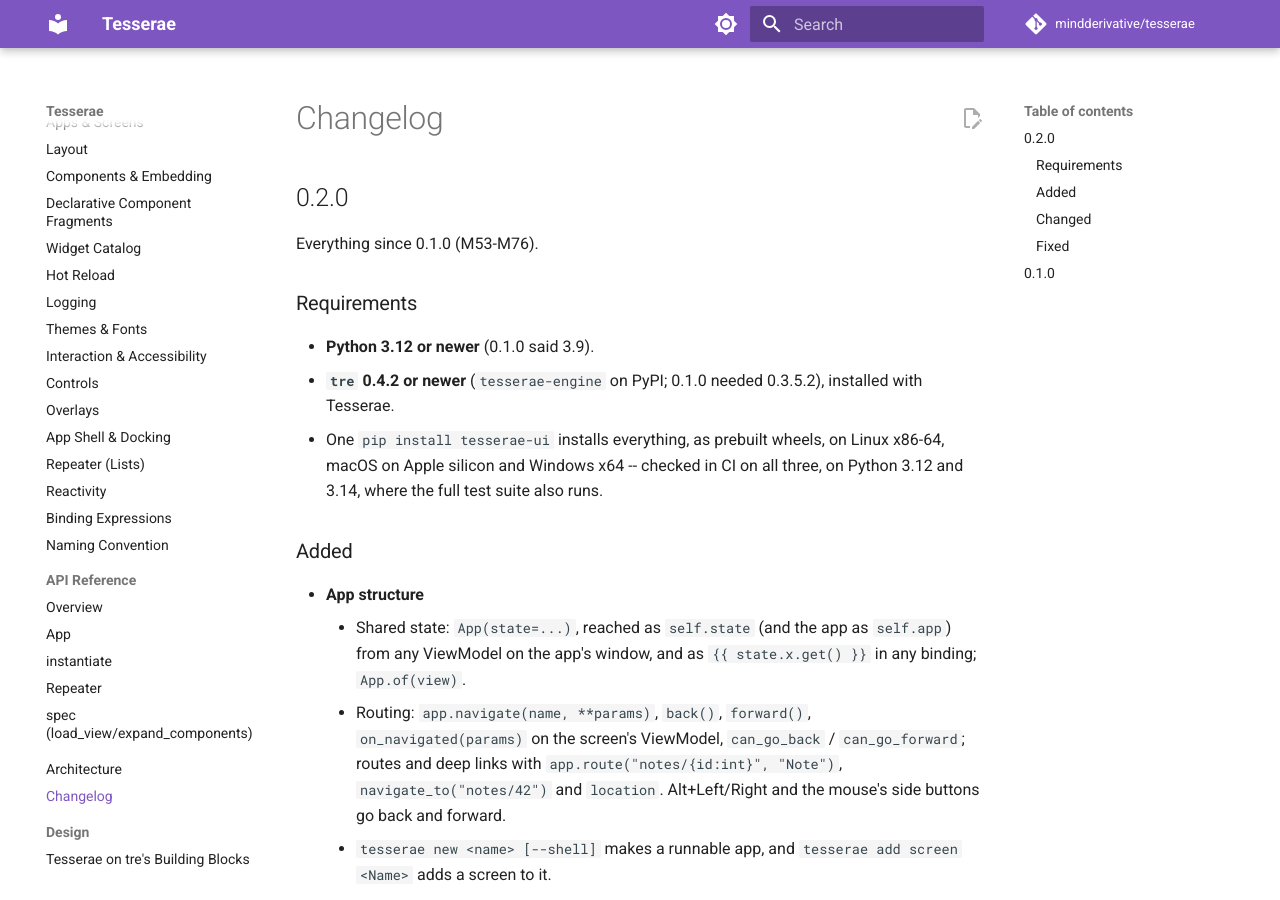
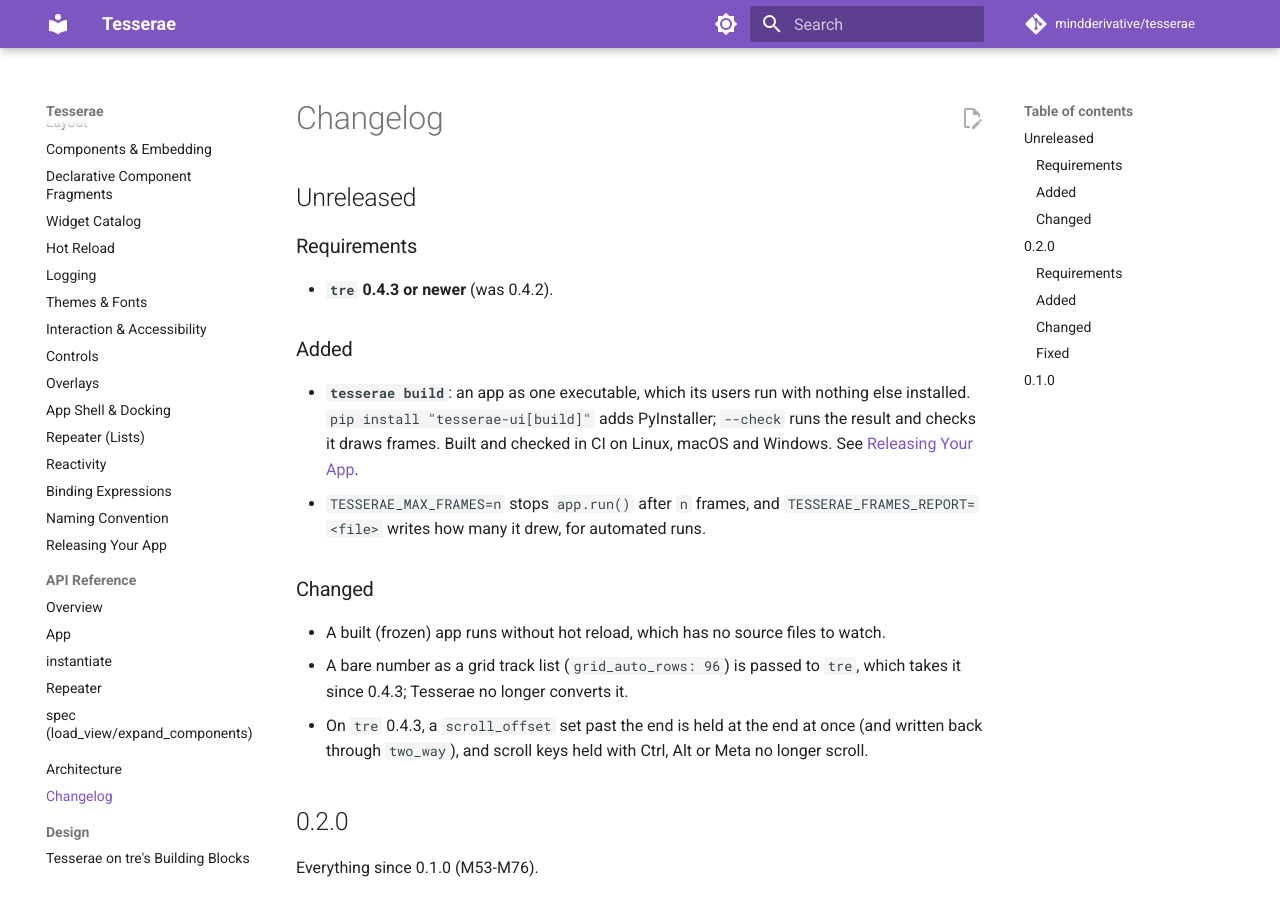
Before and after one commit to mindderivative/tesserae, an MkDocs documentation site: the page built from docs/changelog.md, in a window 1280 px wide and 900 px high. Built offline with MkDocs 1.6.1 and Material for MkDocs 9.7.7, drawn with Linux system fonts in a browser that asks for light colours; comment, search, counter and statistics services are not loaded.

Commit message:
M77 complete: the Releasing Your App guide
The command and its options, building per platform (a GitHub Actions
matrix), what the scan bundles, finding files through __file__ and
saving user files elsewhere, measured start-up and sizes, and each
platform's needs. Linked from Getting Started and a new README section
(its duplicated Install heading merged). An Unreleased changelog
section for M77 and M79.

Co-Authored-By: Claude Opus 5.5 <noreply@anthropic.com>

```diff
--- a/docs/changelog.md
+++ b/docs/changelog.md
@@ -1,4 +1,31 @@
 # Changelog
+
+## Unreleased
+
+### Requirements
+
+- **`tre` 0.4.3 or newer** (was 0.4.2).
+
+### Added
+
+- **`tesserae build`**: an app as one executable, which its users run with
+  nothing else installed. `pip install "tesserae-ui[build]"` adds
+  PyInstaller; `--check` runs the result and checks it draws frames. Built
+  and checked in CI on Linux, macOS and Windows. See
+  [Releasing Your App](guide/releasing.md).
+- `TESSERAE_MAX_FRAMES=n` stops `app.run()` after `n` frames, and
+  `TESSERAE_FRAMES_REPORT=<file>` writes how many it drew, for automated
+  runs.
+
+### Changed
+
+- A built (frozen) app runs without hot reload, which has no source files
+  to watch.
+- A bare number as a grid track list (`grid_auto_rows: 96`) is passed to
+  `tre`, which takes it since 0.4.3; Tesserae no longer converts it.
+- On `tre` 0.4.3, a `scroll_offset` set past the end is held at the end at
+  once (and written back through `two_way`), and scroll keys held with
+  Ctrl, Alt or Meta no longer scroll.
 
 ## 0.2.0
 
--- a/mkdocs.yml
+++ b/mkdocs.yml
@@ -66,6 +66,7 @@ nav:
       - Reactivity: guide/reactivity.md
       - Binding Expressions: guide/bindings.md
       - Naming Convention: guide/naming-convention.md
+      - Releasing Your App: guide/releasing.md
   - API Reference:
       - Overview: api/index.md
       - App: api/app.md
```
Also changed, not shown: BUILD_TRACKER.md (+6 -6 lines), LOG.md (+9 -0 lines), README.md (+14 -11 lines), docs/getting-started.md (+1 -1 lines), docs/guide/releasing.md (added, +169 -0 lines).
